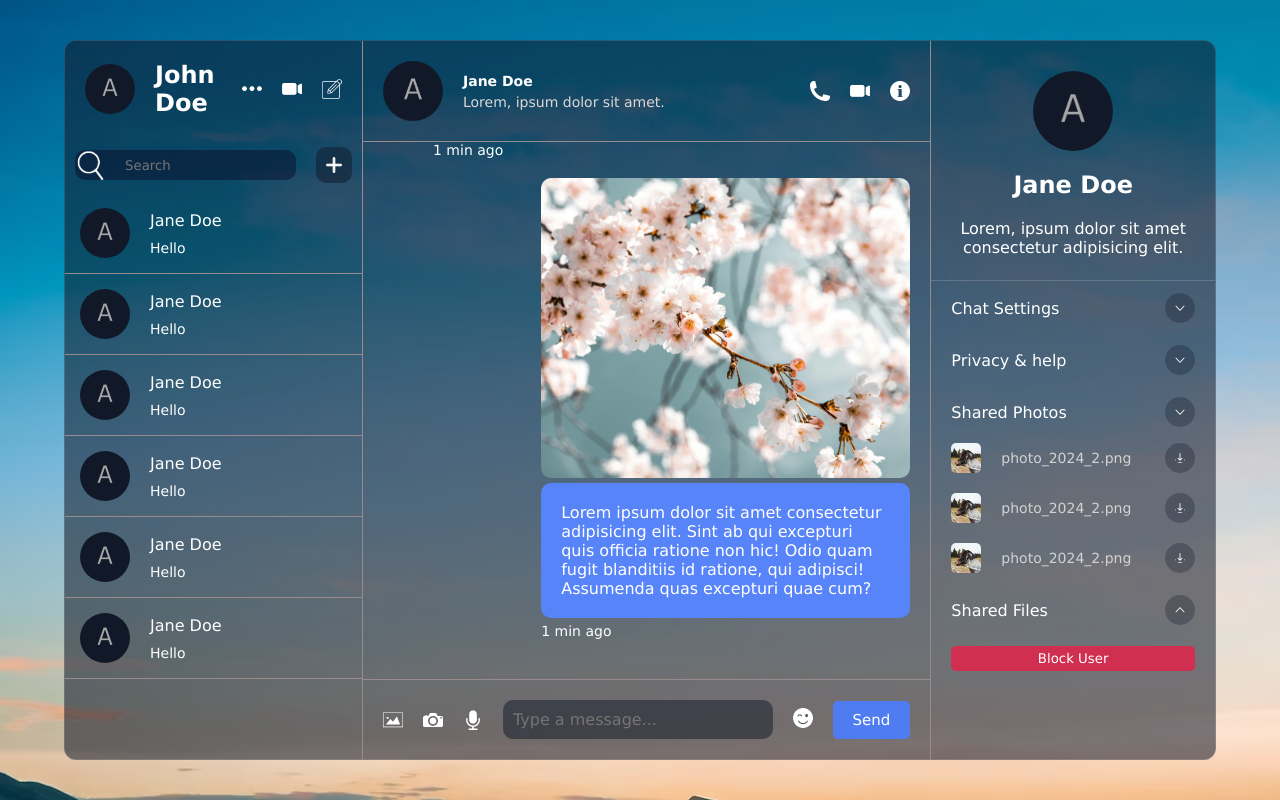
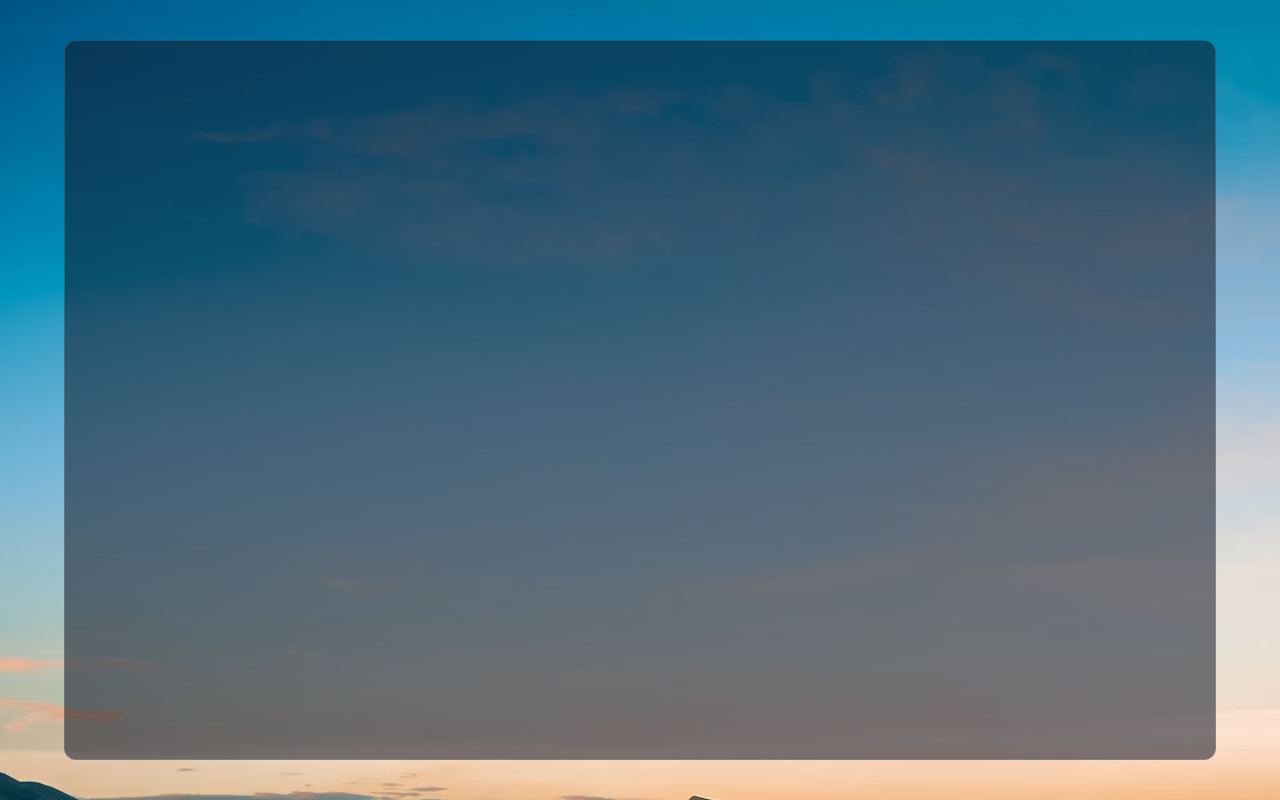
Before and after one commit to TapasyaTembhurney/Chat-App, a React (Vite) app: page / in a window 1280 px wide. Built offline with nearby package versions, Linux system fonts and the light colour scheme.

Commit message:
login page start

```diff
--- a/src/App.jsx
+++ b/src/App.jsx
@@ -2,13 +2,23 @@ import React from 'react'
 import Chat from './Components/Chat/Chat'
 import Detail from './Components/Detail/Detail'
 import List from './Components/List/List'
+const App = () => {
 
-const App = () => {
+  const user = false
+
   return (
     <div className='container'>
-      <List/>
-      <Chat/>
-      <Detail/>
+      {
+        user ? (
+          <>
+            <List />
+            <Chat />
+            <Detail />
+          </>
+        ) : (
+        <login />
+      )
+      }
     </div>
   )
 }
--- a/src/Components/Chat/Chat.css
+++ b/src/Components/Chat/Chat.css
@@ -13,6 +13,7 @@
         align-items: center;
         justify-content: space-between;
         border-bottom: 1px solid rgb(151, 139, 139);
+       height: 95px;
 
         .user{
             display: flex;
@@ -71,7 +72,7 @@
 
                 .text{
                     p{
-                        background-color: #5784f8;
+                        background-color: #386df2;
                     }
                 }
             }
@@ -102,7 +103,7 @@
                 }
 
                 span{
-                    font-size: 14px;
+                    font-size: 12px;
                 }
             }
         }
@@ -150,12 +151,13 @@
             }
 
             .sendButton{
-                background-color: #4f7df1;
+                background-color: #376bf1;
                 color: white;
                 padding: 10px 20px;
                 border: none;
                 border-radius: 5px;
                 font-size:15px;
+                font-weight: 600;
                 cursor: pointer;
             }
     }
--- a/src/Components/Detail/Detail.css
+++ b/src/Components/Detail/Detail.css
@@ -1,20 +1,21 @@
 .detail {
-    flex: 1;
+    flex:0.8;
 
     .user {
         padding: 30px 20px;
         display: flex;
         flex-direction: column;
         align-items: center;
-        height: 240px;
-        gap: 20px;
+        height: 200px;
+        gap: 10px;
         border-bottom: 1px solid #dddddd35;
+        margin-bottom: -10px;
 
-        p{
+        p {
             text-align: center;
         }
 
-        img{
+        img {
             width: 80px;
             height: 80px;
             border-radius: 50%;
@@ -23,22 +24,22 @@
     }
 
     .info {
-        padding: 20px;
+        padding: 15px;
         display: flex;
         flex-direction: column;
-        gap: 30px;
+        gap: 25px;
 
-        .option{
-            .title{
+        .option {
+            .title {
                 display: flex;
                 align-items: center;
-                margin-top: -8px;
+                margin-top: 3px;
                 justify-content: space-between;
 
-                img{
+                img {
                     width: 30px;
                     height: 30px;
-                    background-color: rgba(17,25,40,0.3);
+                    background-color: rgba(17, 25, 40, 0.3);
                     padding: 10px;
                     border-radius: 50%;
                     cursor: pointer;
@@ -56,7 +57,7 @@
                     align-items: center;
                     justify-content: space-between;
 
-                    .photodetail{
+                    .photodetail {
                         display: flex;
                         align-items: center;
                         gap: 20px;
@@ -68,17 +69,18 @@
                             object-fit: cover;
                         }
 
-                    span{
+                        span {
                             font-size: 14px;
                             color: lightgray;
                             font-weight: 300;
                         }
 
                     }
-                   .icon{
+
+                    .icon {
                         width: 30px;
                         height: 30px;
-                    background-color: rgba(17,25,40,0.3);
+                        background-color: rgba(17, 25, 40, 0.3);
                         padding: 10px;
                         border-radius: 50px;
                         cursor: pointer;
@@ -88,18 +90,26 @@
             }
         }
 
-        button{
-            background-color: rgba(225, 37, 74, 0.854);
-            padding: 5px 20px;
-            margin-top: -9px;
+        button {
+            background-color: red;
+            padding: 10px;
+            margin-top: -12px;
             border: none;
             color: white;
             border-radius: 5px;
             cursor: pointer;
 
 
-            &.hover{
-                background-color: rgba(192, 13, 49, 0.796);
+            &:hover {
+                background-color:rgb(220, 20, 60);
+            }
+
+            &.logout {
+                padding: 10px;
+                background-color: #1171ef;
+            }
+            &.logout:hover{
+                background-color:#003d8d ;
             }
         }
     }
--- a/src/Components/Detail/Detail.jsx
+++ b/src/Components/Detail/Detail.jsx
@@ -6,7 +6,7 @@ const Detail = () => {
             <div className="user">
                 <img src="./avatar.png" alt="" />
                 <h2>Jane Doe</h2>
-                <p>Lorem, ipsum dolor sit amet consectetur adipisicing elit.</p>
+                <p>Lorem, ipsum dolor sit amet.</p>
             </div>
             <div className="info">
                 <div className="option">
@@ -57,6 +57,7 @@ const Detail = () => {
                     </div>
                 </div>
                 <button>Block User</button>
+                <button className='logout'>Logout</button>
             </div>
         </div>
     )
```
Also changed, not shown: src/Components/login/login.jsx (added, +11 -0 lines), src/Components/login/login.css (added). Lines whose indentation alone changed are shown as unchanged.
